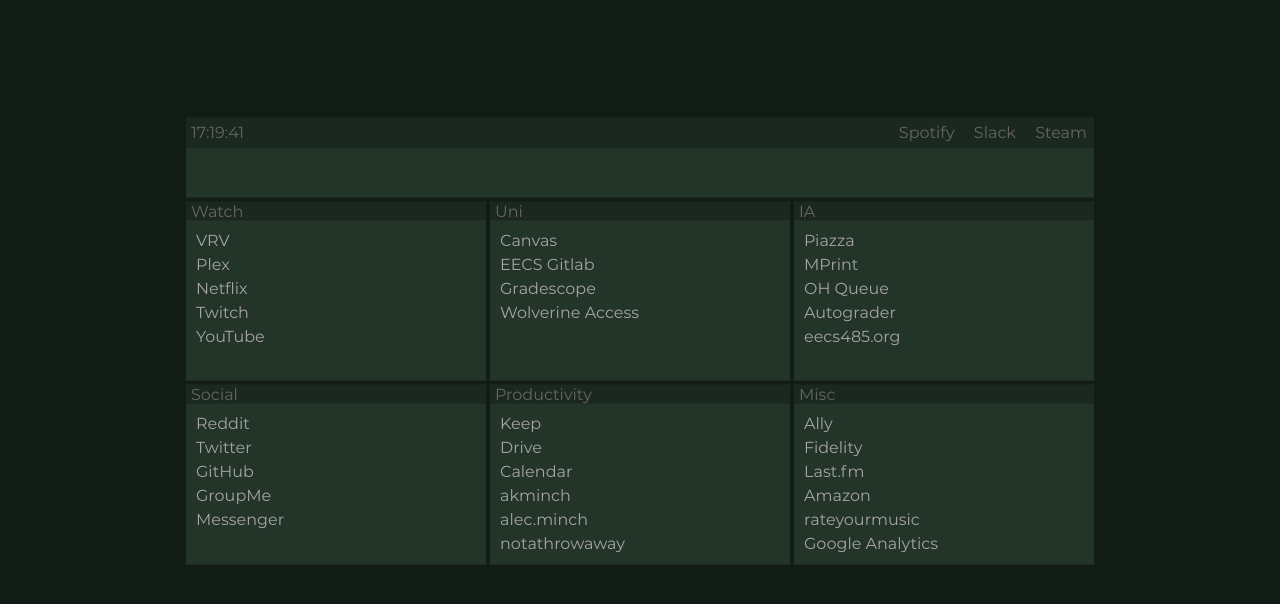
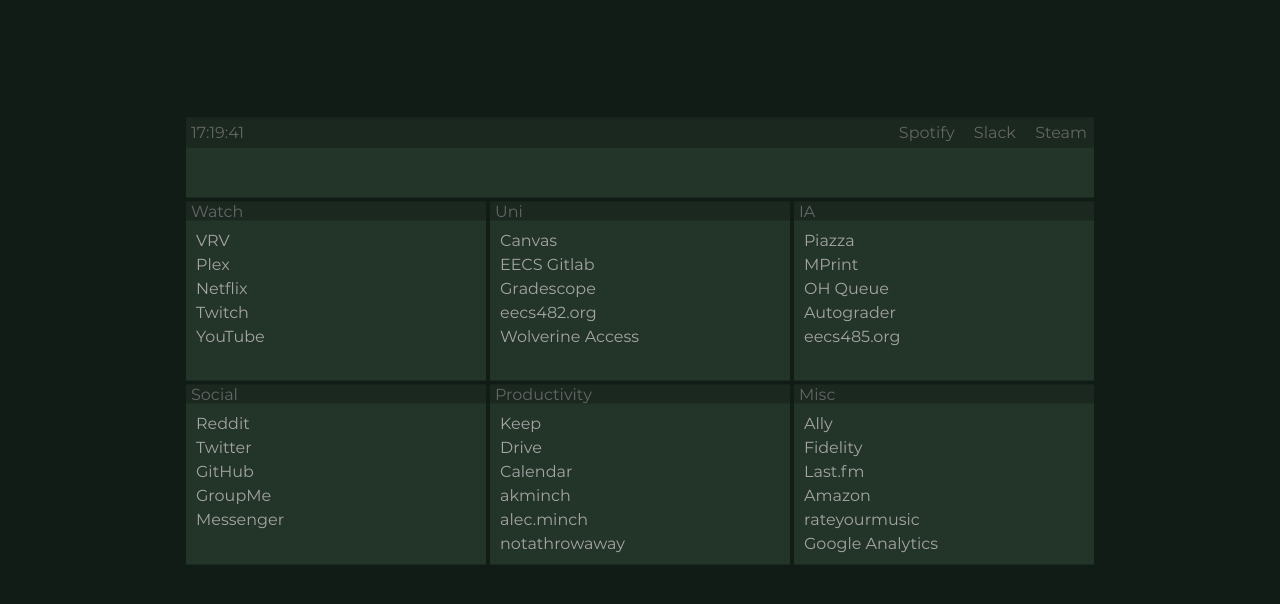
Before and after one commit to minchingtonak/dome, a React app: page public/index.html in a window 1280 px wide. Shown: the part 60-664 px from the top of the page. Built offline with nearby package versions, Linux system fonts and the light colour scheme.

Commit message:
Add eecs482.org link

```diff
--- a/public/index.html
+++ b/public/index.html
@@ -113,6 +113,7 @@
         Canvas: 'https://umich.instructure.com/?login_success=1',
         'EECS Gitlab': 'https://gitlab.eecs.umich.edu/',
         Gradescope: 'https://www.gradescope.com/',
+        'eecs482.org': 'https://grader2.eecs.umich.edu/eecs482/',
         'Wolverine Access': 'https://wolverineaccess.umich.edu',
       },
       IA: {
```
